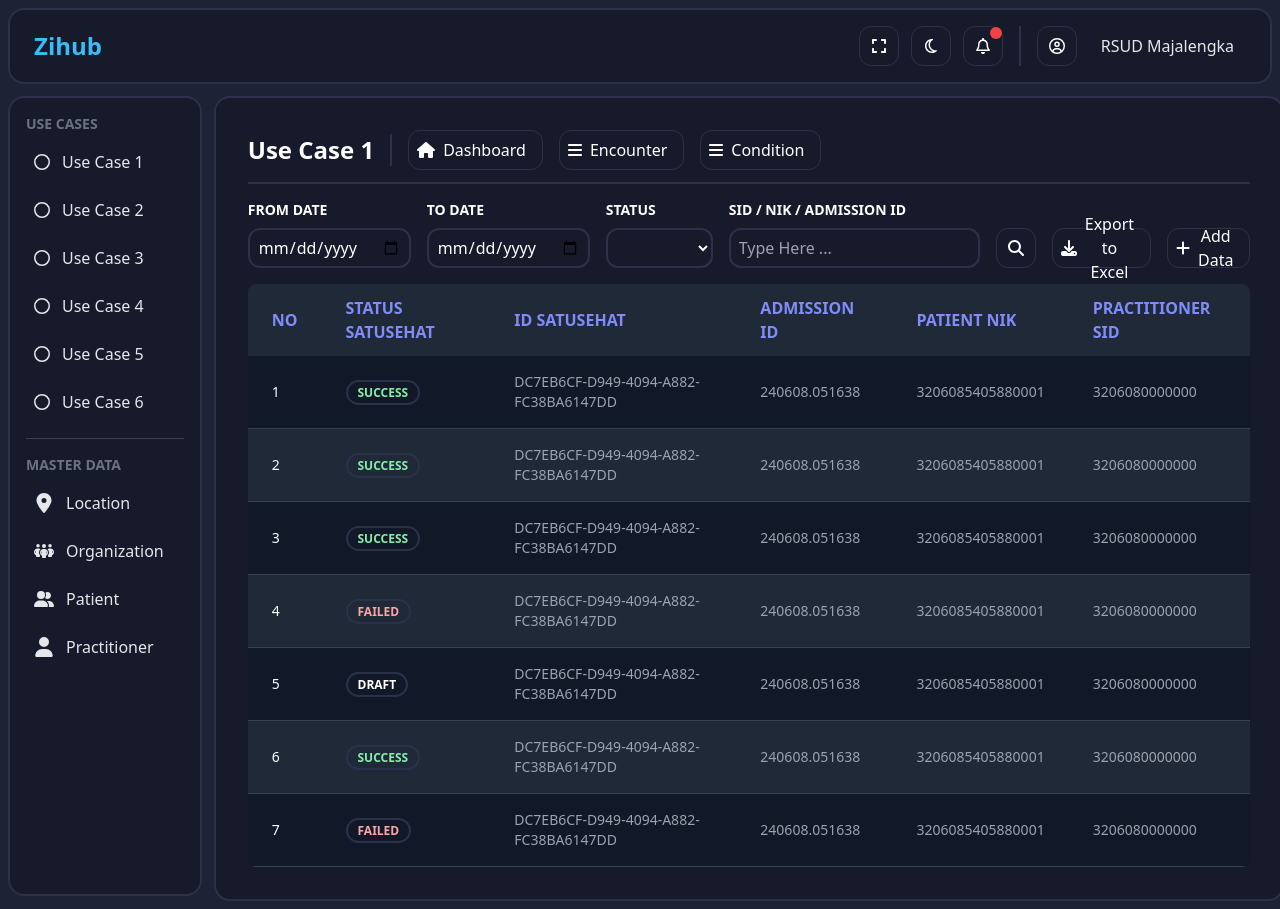
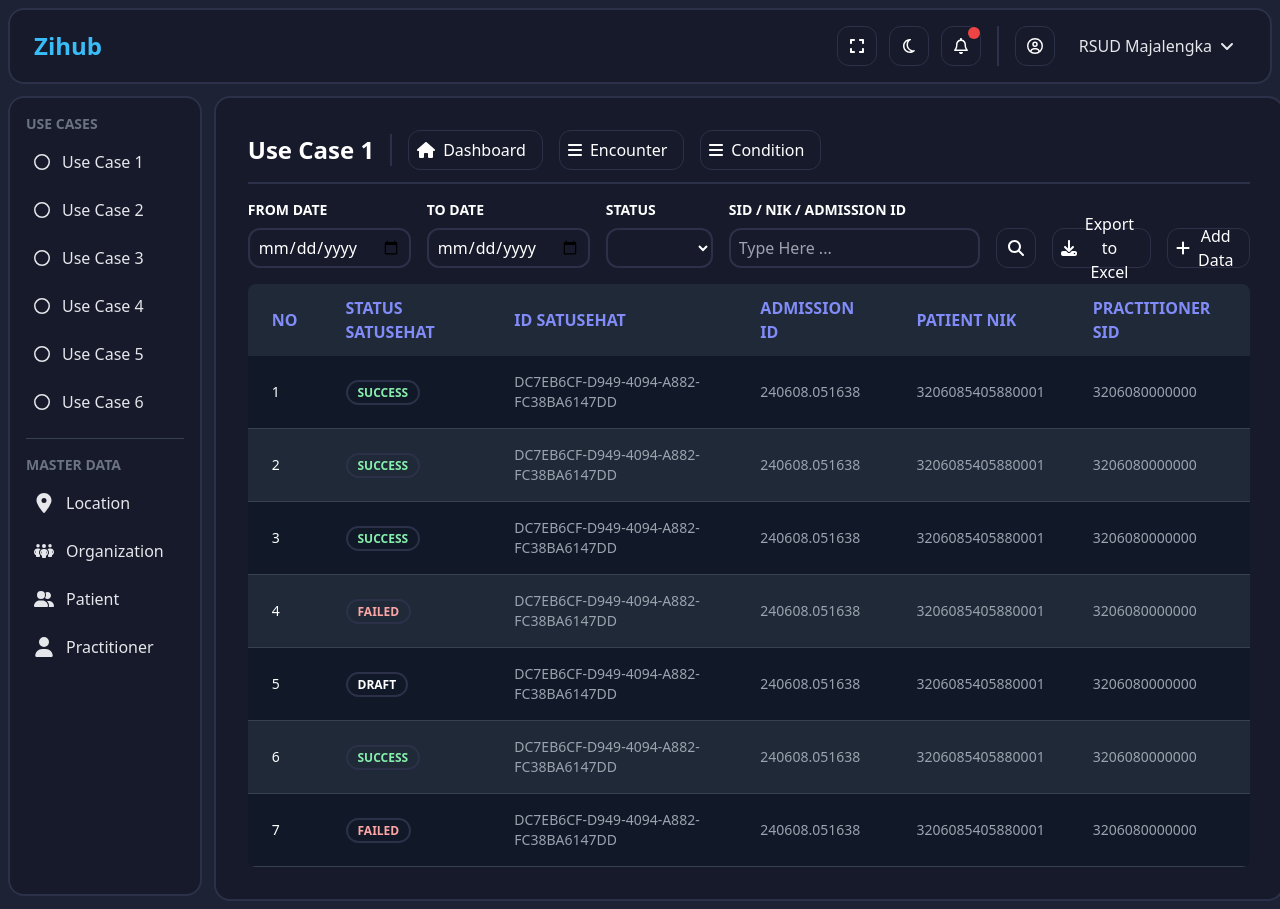
Before and after one commit to avrilio/zicare-technical-test, a Vue app in the folder zihub-ui/: page /use-case-1 in a window 1280 px wide. Built offline with nearby package versions, Linux system fonts and the light colour scheme.

Commit message:
memperbaiki tampilan navbar

```diff
--- a/zihub-ui/src/components/navbar.vue
+++ b/zihub-ui/src/components/navbar.vue
@@ -28,7 +28,7 @@
               <a class="small-button"><font-awesome-icon icon="fa-regular fa-circle-user" /></a>
             </li>
             <li>
-              <a class="flex items-center justify-center rounded-lg transition duration-75 text-gray-200 hover:bg-gray-700 w-auto h-10 p-3">RSUD Majalengka</a>
+              <button class="flex items-center justify-center rounded-lg transition duration-75 text-gray-200 hover:bg-gray-700 w-auto h-10 p-3">RSUD Majalengka<font-awesome-icon class="ml-2" icon="fa-solid fa-angle-down" /></button>
             </li>
           </ul>
         </div>
--- a/zihub-ui/src/main.js
+++ b/zihub-ui/src/main.js
@@ -26,10 +26,11 @@ import { faDownload } from '@fortawesome/free-solid-svg-icons'
 import { faPlus } from '@fortawesome/free-solid-svg-icons'
 import { faHouse } from '@fortawesome/free-solid-svg-icons'
 import { faBars } from '@fortawesome/free-solid-svg-icons'
-import { faTimes} from '@fortawesome/free-solid-svg-icons'
+import { faTimes } from '@fortawesome/free-solid-svg-icons'
+import { faAngleDown } from '@fortawesome/free-solid-svg-icons'
 
 /* add icons to the library */
-library.add(faCircle, faLocationDot, faPeopleGroup, faUserGroup, faUser, faExpand, faCompress, faMoon, faBell, faCircleUser, faMagnifyingGlass, faDownload, faPlus, faHouse, faBars, faTimes)
+library.add(faCircle, faLocationDot, faPeopleGroup, faUserGroup, faUser, faExpand, faCompress, faMoon, faBell, faCircleUser, faMagnifyingGlass, faDownload, faPlus, faHouse, faBars, faTimes, faAngleDown)
 
 
 createApp(App)
```
